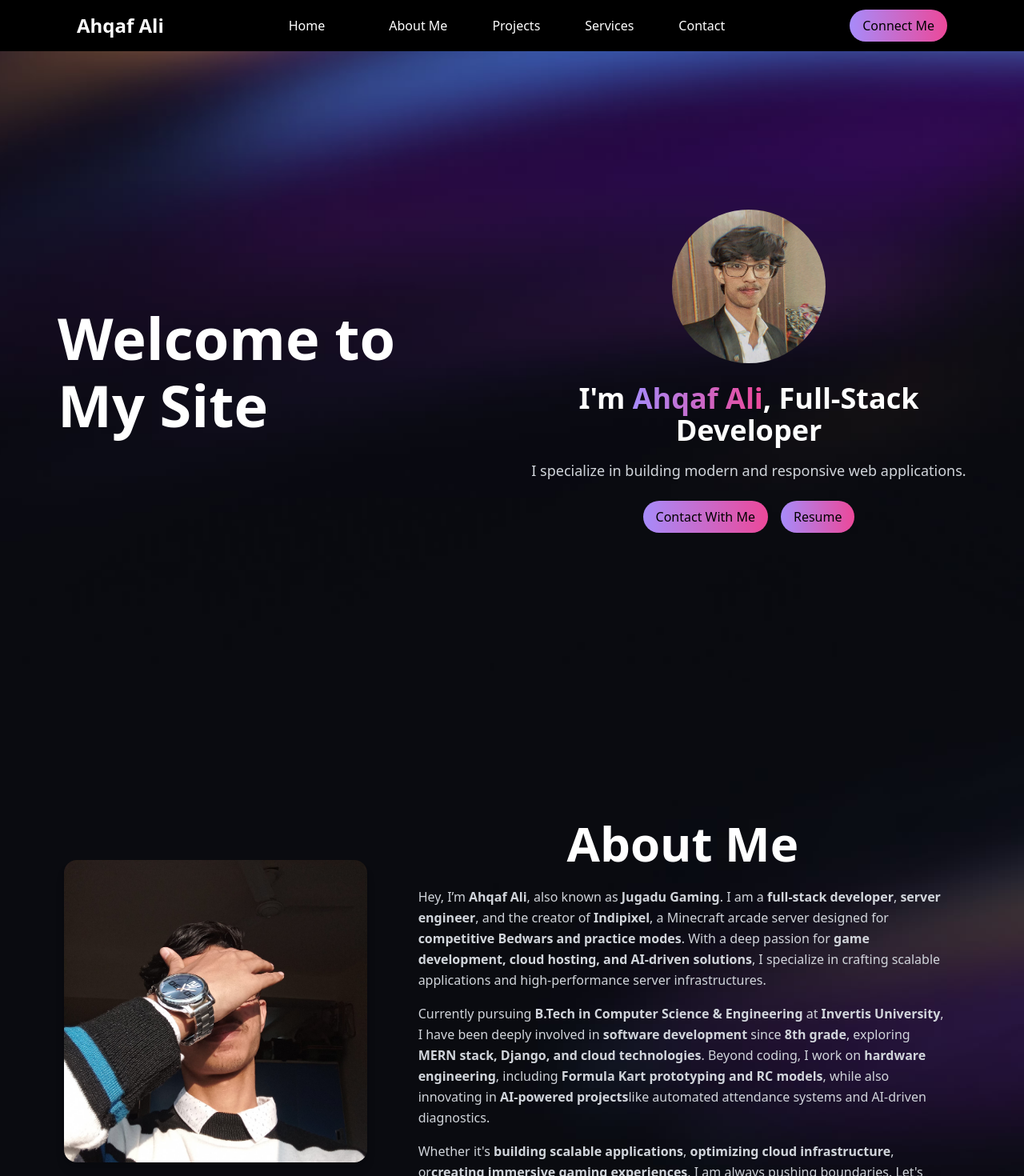
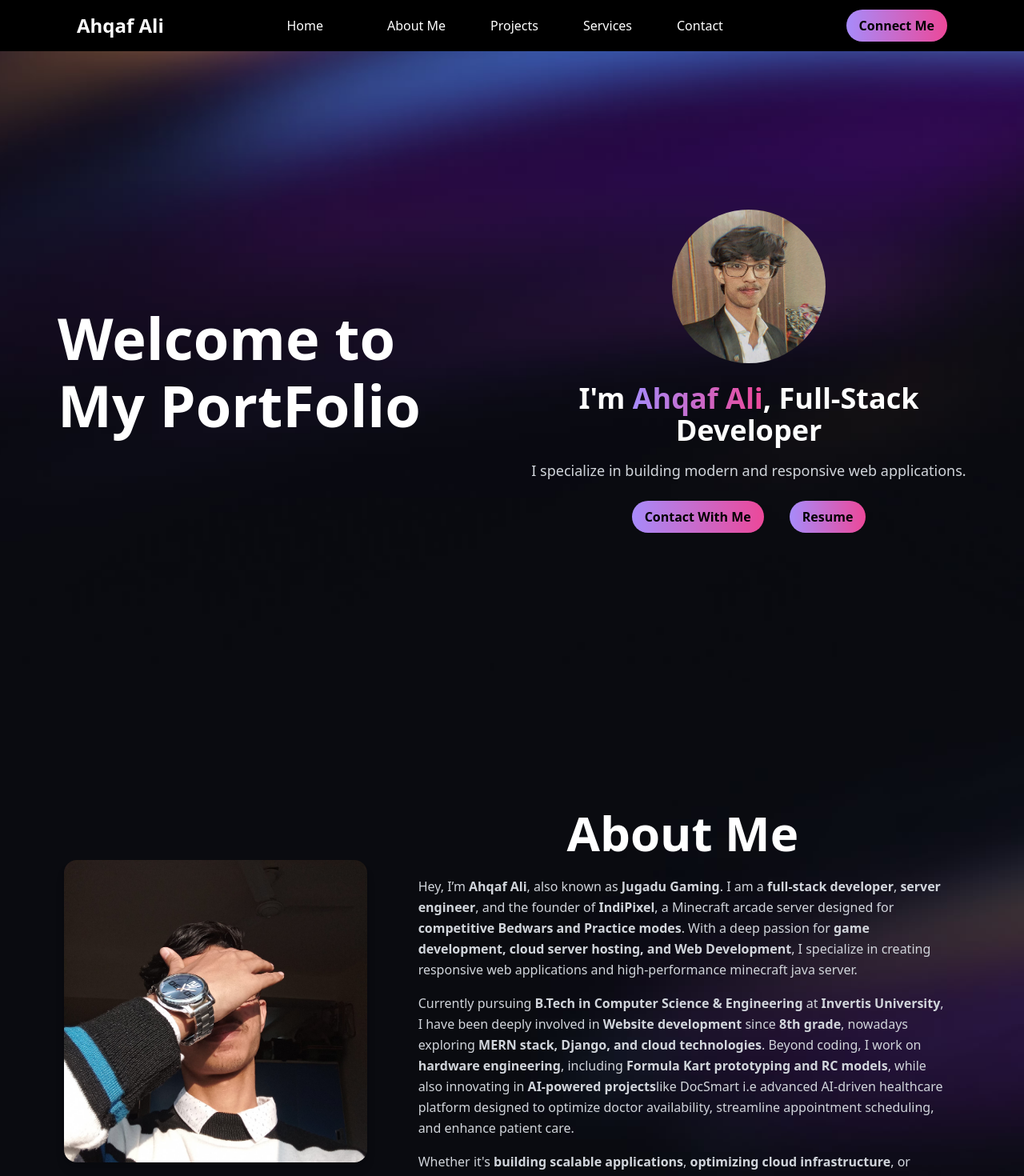
Before and after one commit to AhqafCoder/PortFolio-Ahqaf, a React (Vite) app: page / in a window 1280 px wide. Shown: the top 1470 px of the page at 80% size. Built offline with nearby package versions, Linux system fonts and the light colour scheme.

Commit message:
Made some small changes and added links to connect and uploaded resume

```diff
--- a/src/components/About.jsx
+++ b/src/components/About.jsx
@@ -24,23 +24,23 @@ const About = () => {
 
         <p className="mt-4 text-base text-gray-300 leading-relaxed">
           Hey, I’m <span className="font-semibold">Ahqaf Ali</span>, also known as <span className="font-semibold">Jugadu Gaming</span>.
-          I am a <strong>full-stack developer</strong>, <strong>server engineer</strong>, and the creator of <strong>Indipixel</strong>,
-          a Minecraft arcade server designed for <strong>competitive Bedwars and practice modes</strong>.
-          With a deep passion for <strong>game development, cloud hosting, and AI-driven solutions</strong>,
-          I specialize in crafting scalable applications and high-performance server infrastructures.
+          I am a <strong>full-stack developer</strong>, <strong>server engineer</strong>, and the founder of <strong>IndiPixel</strong>,
+          a Minecraft arcade server designed for <strong>competitive Bedwars and Practice modes</strong>.
+          With a deep passion for <strong>game development, cloud server hosting, and Web Development</strong>,
+          I specialize in creating responsive web applications and high-performance minecraft java server.
         </p>
 
         <p className="mt-4 text-base text-gray-300 leading-relaxed">
           Currently pursuing <strong>B.Tech in Computer Science & Engineering</strong> at <strong>Invertis University</strong>,
-          I have been deeply involved in <strong>software development</strong> since <strong>8th grade</strong>,
-          exploring <strong>MERN stack, Django, and cloud technologies</strong>. Beyond coding, I work on <strong>hardware engineering</strong>,
+          I have been deeply involved in <strong>Website development</strong> since <strong>8th grade</strong>,
+          nowadays exploring <strong>MERN stack, Django, and cloud technologies</strong>. Beyond coding, I work on <strong>hardware engineering</strong>,
           including <strong>Formula Kart prototyping and RC models</strong>, while also innovating in <strong>AI-powered projects</strong>
-          like automated attendance systems and AI-driven diagnostics.
+          like DocSmart i.e advanced AI-driven healthcare platform designed to optimize doctor availability, streamline appointment scheduling, and enhance patient care.
         </p>
 
         <p className="mt-4 text-base text-gray-300 leading-relaxed">
           Whether it's <strong>building scalable applications</strong>, <strong>optimizing cloud infrastructure</strong>, or
-          <strong>creating immersive gaming experiences</strong>, I am always pushing boundaries. Let's connect and build something amazing together! 🚀
+          <strong> creating immersive gaming experiences</strong>, I am always pushing boundaries. Let's connect and build something amazing together! 🚀
         </p>
       </div>
 
--- a/src/components/Contact.jsx
+++ b/src/components/Contact.jsx
@@ -22,10 +22,10 @@ const Contact = () => {
 
   return (
     <div className="border-gray-700 min-h-screen bg-[url('./assets/bg1.jpg')] text-gray-300 flex flex-col items-center justify-center px-6 py-12" id="contact">
-      <hr className="w-full border-gray-700 my-6" />
-      <h1 className="text-3xl md:text-4xl font-bold text-white mb-4">Get in Touch</h1>
-      <p className="text-gray-400 mb-8 text-center">
-        Feel free to reach out for collaborations, projects, or just a chat!
+
+      <h1 className="text-3xl md:text-6xl font-bold text-white mb-8">Get in Touch</h1>
+      <p className="text-gray-400 mb-16 text-center">
+        🚀 Looking for a developer to bring your ideas to life? Drop me a message and let's build something great together!
       </p>
 
       <div className="w-full max-w-3xl bg-black p-8 rounded-lg shadow-lg border-gray-700">
@@ -70,7 +70,7 @@ const Contact = () => {
 
             <button
               type="submit"
-              className="w-full bg-blue-500 hover:bg-blue-600 text-white font-semibold py-3 rounded-md transition duration-300"
+              className="w-full bg-gradient-to-r from-purple-400 to-pink-500 text-black font-semibold py-3 rounded-md transition duration-300"
             >
               Send Message
             </button>
--- a/src/components/Hero.jsx
+++ b/src/components/Hero.jsx
@@ -1,6 +1,7 @@
 import React, { useState } from 'react';
 import HeroImage from '../assets/myinstadp.jpg';
 import BgImage from '../assets/bg.png'; // Import background image directly
+import Resume from '../assets/Resume.pdf';
 
 const Hero = () => {
   const [position, setPosition] = useState({ x: 0, y: 0 });
@@ -23,7 +24,7 @@ const Hero = () => {
       <div className="w-full lg:w-1/2 text-center lg:text-left p-6 relative z-10">
         <h1 className="text-4xl lg:text-7xl font-bold">
           Welcome to <br />
-          <span className="mt-3 inline-block">My Site</span>
+          <span className="mt-3 inline-block">My PortFolio</span>
         </h1>
       </div>
 
@@ -48,12 +49,16 @@ const Hero = () => {
 
         {/* Buttons */}
         <div className="mt-6 space-y-4 space-x-4 lg:space-y-0 lg:space-x-4">
-          <button className=" md:inline bg-gradient-to-r from-purple-400 to-pink-500 text-black px-4 py-2 rounded-full transform transition-transform duration-300 hover:scale-105">
+          <a href="#contact">
+          <button className=" md:inline bg-gradient-to-r from-purple-400 to-pink-500 text-black font-semibold px-4 py-2 rounded-full transform transition-transform duration-300 hover:scale-105">
             Contact With Me
           </button>
-          <button className="md:inline bg-gradient-to-r from-purple-400 to-pink-500 text-black px-4 py-2 rounded-full transform transition-transform duration-300 hover:scale-105">
+          </a>
+          <a href={Resume} download>
+          <button className="md:inline bg-gradient-to-r from-purple-400 to-pink-500 text-black font-semibold px-4 py-2 rounded-full transform transition-transform duration-300 hover:scale-105">
             Resume
           </button>
+          </a>
 
         </div>
       </div>
--- a/src/components/Navbar.jsx
+++ b/src/components/Navbar.jsx
@@ -8,7 +8,11 @@ const Navbar = () => {
         <div className='bg-black text-white px-6 py-3 md:px-16 lg:px-24'>
             <div className='container flex justify-between items-center'>
                 {/* Logo */}
-                <div className='text-2xl font-bold'>Ahqaf Ali</div>
+                <div className='text-2xl font-bold'>
+                    <a href="/">
+                    Ahqaf Ali
+                    </a>
+                </div>
 
                 {/* Desktop Navigation */}
                 <div className='hidden md:flex space-x-6'>
@@ -20,9 +24,11 @@ const Navbar = () => {
                 </div>
 
                 {/* Desktop Button */}
-                <button className='hidden md:inline bg-gradient-to-r from-purple-400 to-pink-500 text-black px-4 py-2 rounded-full transform transition-transform duration-300 hover:scale-105'>
+                <a href="#contact">
+                <button className='hidden md:inline bg-gradient-to-r from-purple-400 to-pink-500 text-black font-semibold px-4 py-2 rounded-full transform transition-transform duration-300 hover:scale-105'>
                     Connect Me
                 </button>
+                </a>
 
                 {/* Mobile Menu Button */}
                 <button
@@ -40,10 +46,12 @@ const Navbar = () => {
                     <a href="#about" className='text-white hover:bg-white hover:text-black px-6 py-2 rounded-full'>About Me</a>
                     <a href="#projects" className='text-white hover:bg-white hover:text-black px-6 py-2 rounded-full'>Projects</a>
                     <a href="/" className='text-white hover:bg-white hover:text-black px-6 py-2 rounded-full'>Services</a>
-                    <a href="/" className='text-white hover:bg-white hover:text-black px-6 py-2 rounded-full'>Contact</a>
+                    <a href="#contact" className='text-white hover:bg-white hover:text-black px-6 py-2 rounded-full'>Contact</a>
+                    <a href="#contact">
                     <button className='bg-gradient-to-r from-purple-400 to-pink-500 text-black px-6 py-2 rounded-full'>
                         Connect Me
                     </button>
+                    </a>
                 </div>
             )}
         </div>
```
Also changed, not shown: 1 other file (tests, documents, lock files or other folders).
